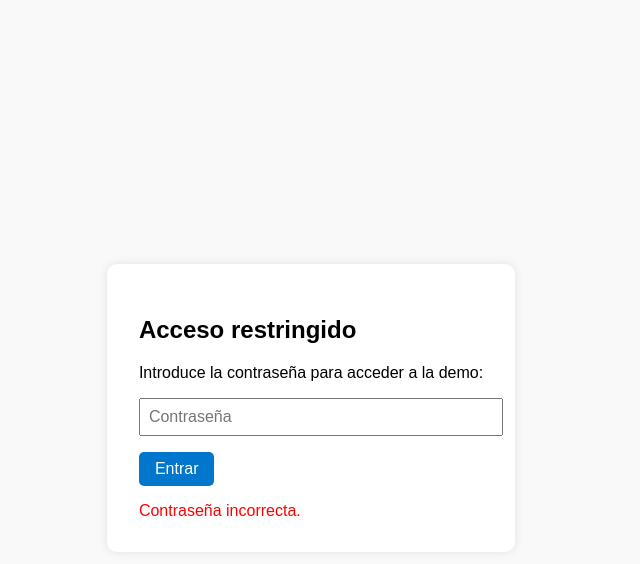
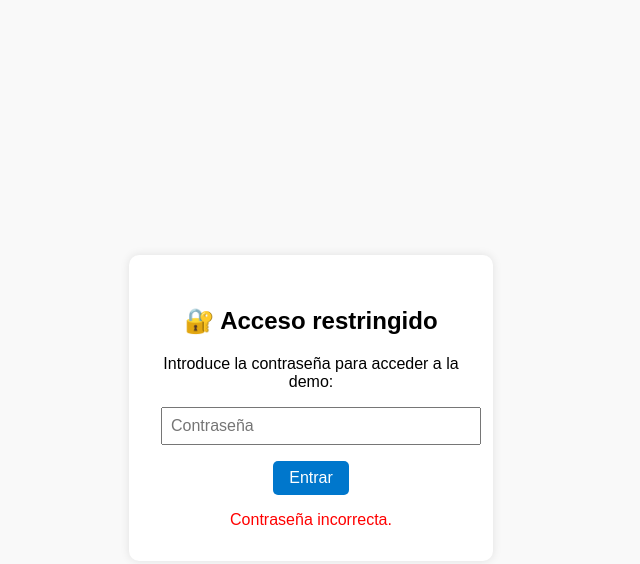
Before and after one commit to aletrade-com/aletrade-demo, a plain HTML site: page index.html in a window 1280 px wide. Both pictures are taken after a click on the button "Entrar". Shown: the whole page, without its empty margins (329-969 px from the left). Drawn offline with Linux system fonts and the light colour scheme.

Commit message:
Update index.html

```diff
--- a/index.html
+++ b/index.html
@@ -1,9 +1,8 @@
-
 <!DOCTYPE html>
 <html lang="es">
 <head>
   <meta charset="UTF-8" />
-  <meta name="viewport" content="width=device-width, initial-scale=1.0"/>
+  <meta name="viewport" content="width=device-width, initial-scale=1.0" />
   <title>Aletrade Demo - Protegida</title>
   <style>
     body {
@@ -19,6 +18,8 @@
       padding: 2rem;
       border-radius: 10px;
       box-shadow: 0 0 10px rgba(0,0,0,0.1);
+      width: 300px;
+      text-align: center;
     }
     input {
       padding: 0.5rem;
@@ -44,7 +45,7 @@
 </head>
 <body>
   <div class="container">
-    <h2>Acceso restringido</h2>
+    <h2>🔐 Acceso restringido</h2>
     <p>Introduce la contraseña para acceder a la demo:</p>
     <input type="password" id="password" placeholder="Contraseña" />
     <button onclick="checkPassword()">Entrar</button>
@@ -53,11 +54,14 @@
 
   <script>
     function checkPassword() {
+      const correctPassword = "aletrade23";
       const input = document.getElementById("password").value;
-      if (input === "aletrade2025") {
-        window.location.href = "index.html";
+      const error = document.getElementById("error");
+
+      if (input === correctPassword) {
+        window.location.href = "https://aletrade.com"; // Puedes cambiar a otro enlace si prefieres.
       } else {
-        document.getElementById("error").style.display = "block";
+        error.style.display = "block";
       }
     }
   </script>
```
